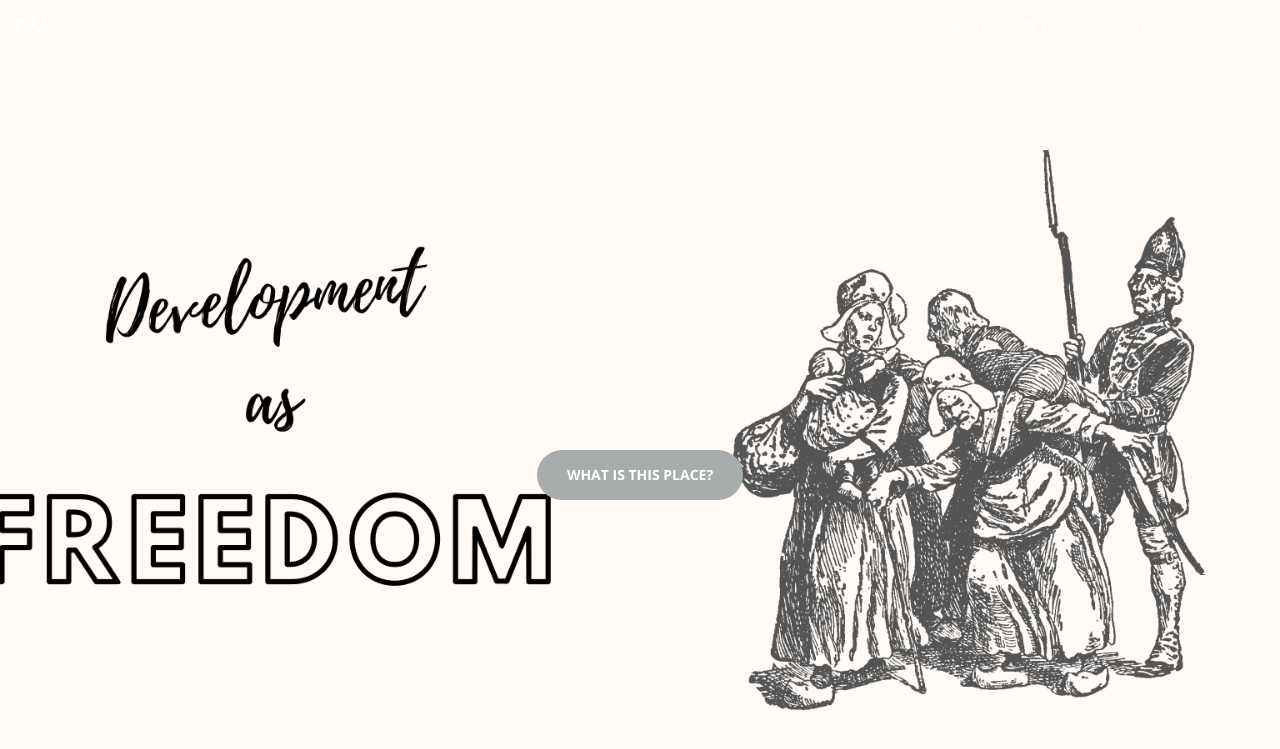
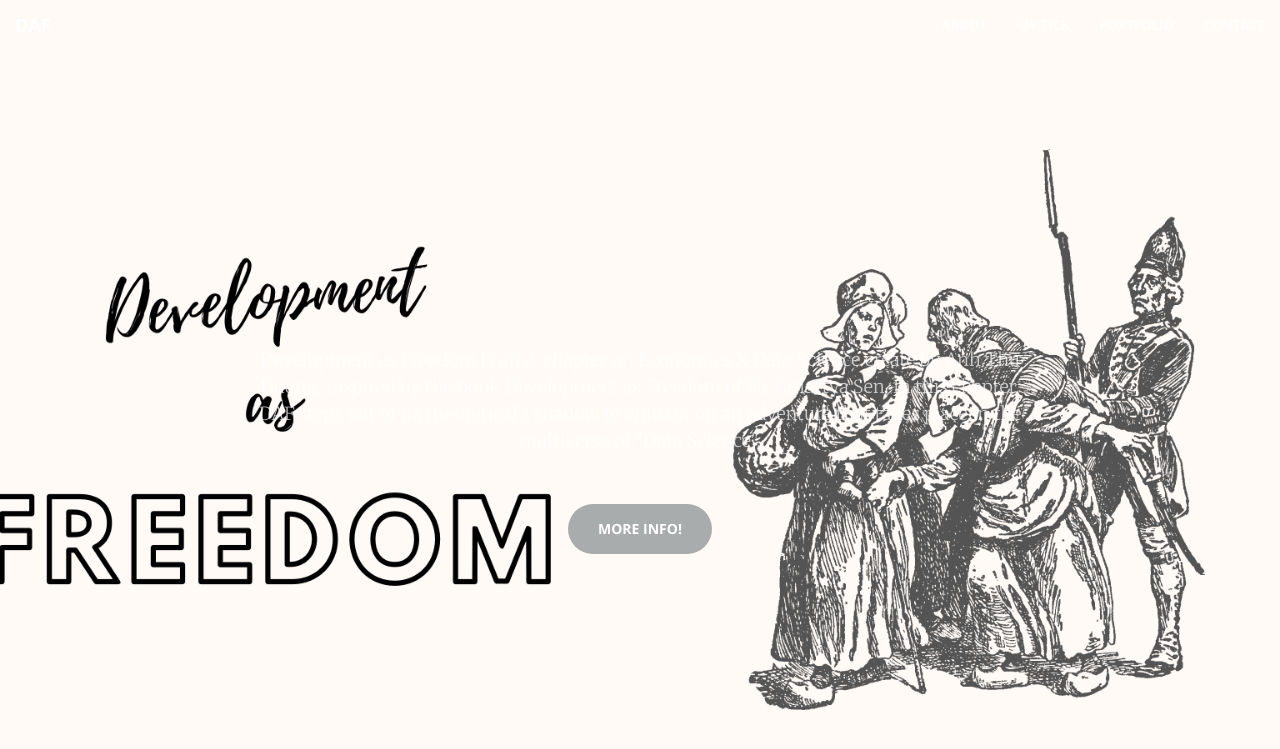
Before and after one commit to non-ceterisparibus/non-ceterisparibus.github.io, a Jekyll site: the page built from index.html, in a window 1280 px wide and 900 px high. Shown: the top 749 px of the window. Built offline with Jekyll 4.4.1, drawn with Linux system fonts in a browser that asks for light colours.

Commit message:
Update header.html

```diff
--- a/_includes/header.html
+++ b/_includes/header.html
@@ -3,8 +3,8 @@
         <div class="header-content-inner">
             <h1></h1>
             <!-- <hr> -->
-            <p></p>
-            <a href="#about" class="btn btn-primary btn-xl page-scroll">What is this place?</a>
+            <p class="text-faded">Development as Freedom is an e-chapter on Economics X Data Science create by Anh Thu Duong, inspired by the book Development as Freedom of Sir Amartya Sen. In this chapter, DAF steps out of its theoretical's shadow to embark on an adventure that takes place in the multiverse of "Data Science".  </p>
+            <a href="#about" class="btn btn-primary btn-xl page-scroll">More info!</a>
         </div>
     </div>
 </header>
```
